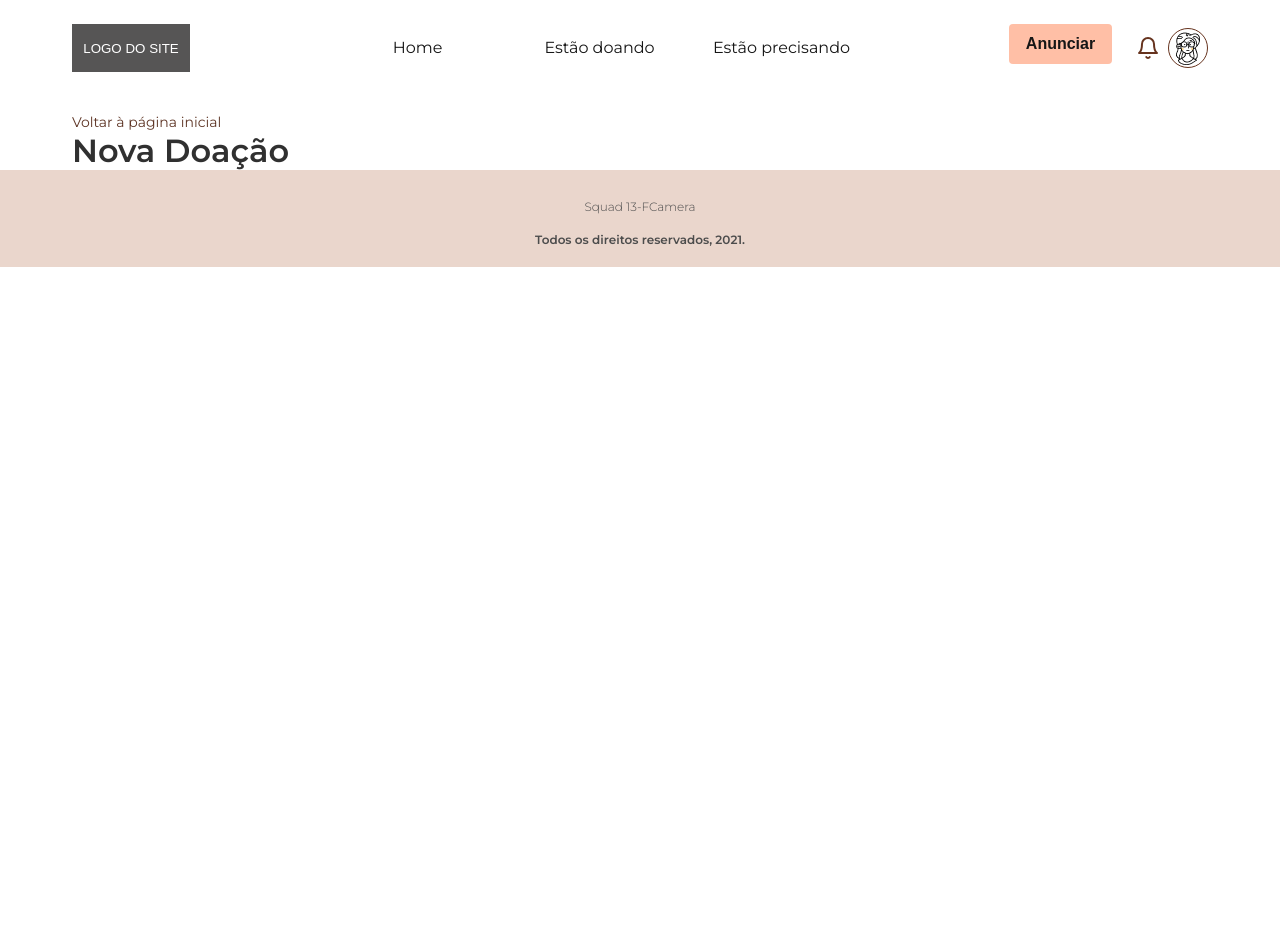
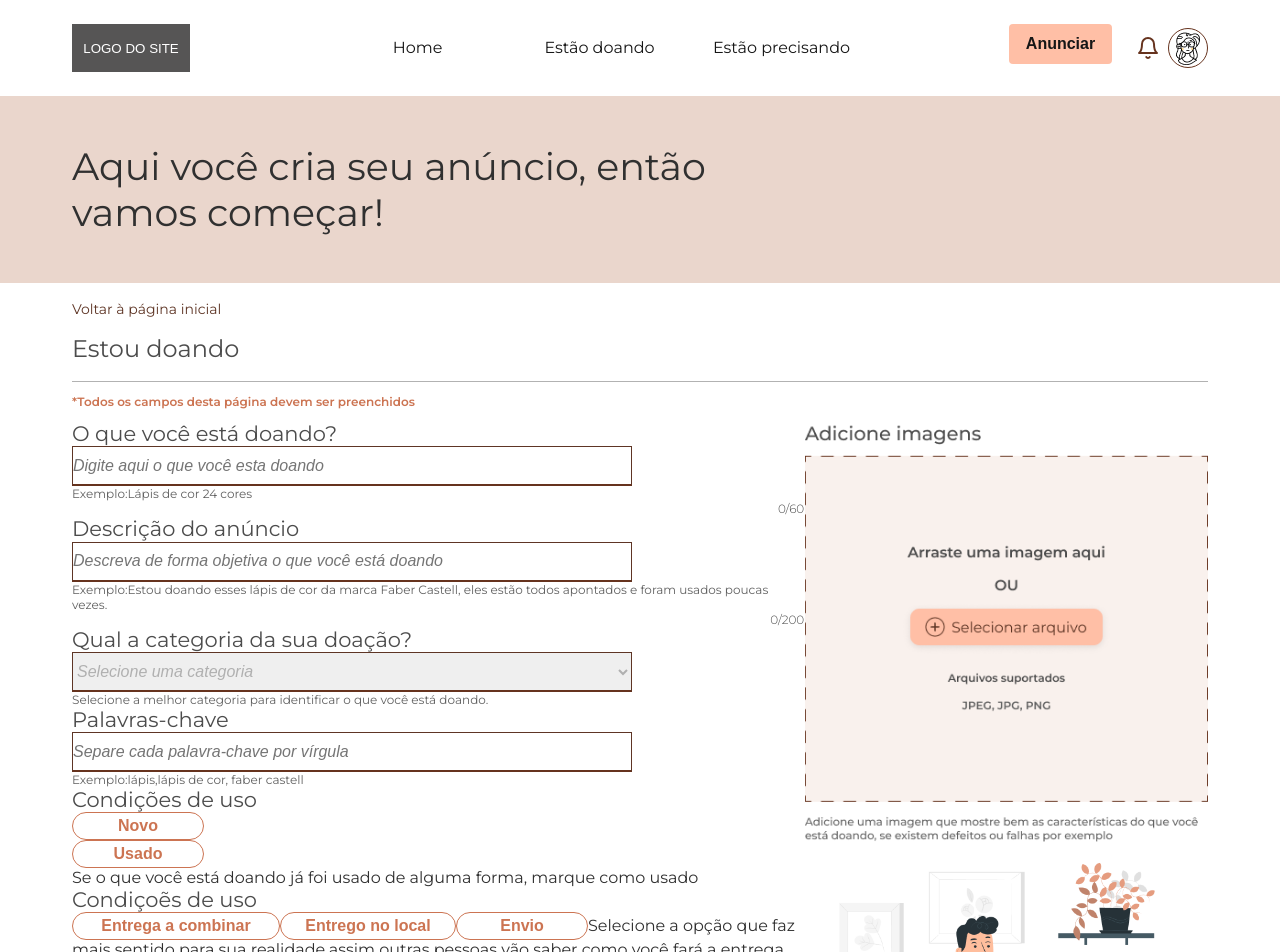
Before and after one commit to FCamara-Squad13/Mobile, a React (Create React App) app: page /nova-doacao in a window 1280 px wide. Shown: the top 952 px of the page. Before the commit the page ends 800 px from the top, so only its background shows below. Built offline with nearby package versions, Linux system fonts and the light colour scheme.

Commit message:
Work on CSS for form

```diff
--- a/src/components/FormPublishAd/index.tsx
+++ b/src/components/FormPublishAd/index.tsx
@@ -1,11 +1,14 @@
 import React from "react";
 import "./style.css";
 
+import imageUploader from "../../assets/images/image-upload.png";
+import newDonationPic from "../../assets/images/new-donation-illustration.png";
+
 const FormPublishAd: React.FC = () => {
   return (
+    <div className="new-donation-content">
       <div className="form-publish-ad">
-      <form>
-        <div className="what-are-you-donating">
+        <form className="new-donation">
           <h2 className="title-donating">O que você está doando?</h2>
           <input
             type="text"
@@ -16,9 +19,7 @@ const FormPublishAd: React.FC = () => {
             Exemplo:Lápis de cor 24 cores
           </span>
           <span className="span-number-donating">0/60</span>
-        </div>
 
-        <div className="description-donating">
           <h2 className="title-donating">Descrição do anúncio</h2>
           <input
             type="text"
@@ -30,9 +31,7 @@ const FormPublishAd: React.FC = () => {
             estão todos apontados e foram usados poucas vezes.
           </span>
           <span className="span-number-donating">0/200</span>
-        </div>
 
-        <div className="category-donating">
           <h2 className="title-donating">Qual a categoria da sua doação?</h2>
           <select className="input-donating">
             <option>Selecione uma categoria</option>
@@ -43,9 +42,7 @@ const FormPublishAd: React.FC = () => {
             Selecione a melhor categoria para identificar o que você está
             doando.
           </span>
-        </div>
 
-        <div className="key-words-donating">
           <h2 className="title-donating">Palavras-chave</h2>
           <input
             type="text"
@@ -55,22 +52,21 @@ const FormPublishAd: React.FC = () => {
           <span className="span-description-donating">
             Exemplo:lápis,lápis de cor, faber castell
           </span>
-        </div>
-
-        <div className="conditions-donating">
-          <h2 className="title-donating">Condiçoẽs de uso</h2>
+          <div className="use-conditions">
+            <h2 className="title-donating">Condições de uso</h2>
+            <div className="buttons-wrapper">
               <button type="button" className="new">
                 Novo
               </button>
               <button type="button" className="new">
                 Usado
               </button>
+            </div>
             <span className="span-conditions-donating">
-            Se o que você está doando já foi usado de alguma forma, marque como
-            usado
+              Se o que você está doando já foi usado de alguma forma, marque
+              como usado
             </span>
           </div>
-
           <div className="delivery-conditions-donating">
             <h2 className="title-donating">Condiçoẽs de uso</h2>
             <button type="button" className="delivery-to-match">
@@ -88,7 +84,6 @@ const FormPublishAd: React.FC = () => {
               doando.Lembre-se: tudo pode ser negociado :)
             </span>
           </div>
-
           <div className="your-location">
             <h2 className="title-donating">Sua localização</h2>
             <span className="state">Estado</span>
@@ -102,12 +97,23 @@ const FormPublishAd: React.FC = () => {
               placeholder="Digite aqui sua cidade"
             />
             <span className="span-location-donating">
-            Só precisamos saber sua cidade e Estado para facilitar o contato e a
-            entrega da doação.Seu endereço não será solicitado e quem decide
+              Só precisamos saber sua cidade e Estado para facilitar o contato e
+              a entrega da doação.Seu endereço não será solicitado e quem decide
               como vai fazer a doação é você
             </span>
           </div>
         </form>
+        <div className="new-donation-images-wrapper">
+          <img
+            src={imageUploader}
+            alt="imagem de funcionalidade de upload de imagem, ainda não implementada"
+          />
+          <img
+            src={newDonationPic}
+            alt="homem separando itens para colocar em caixa de papelão com etiqueta escrita 'Doação'"
+          />
+        </div>
+      </div>
     </div>
   );
 };
--- a/src/components/FormPublishAd/style.css
+++ b/src/components/FormPublishAd/style.css
@@ -1,3 +1,26 @@
+.new-donation-content {
+  display: block;
+  width: 100%;
+}
+
+.form-publish-ad {
+  display: flex;
+}
+
+.new-donation {
+  display: flex;
+  flex-direction: column;
+}
+
+.use-conditions {
+  display: flex;
+  flex-direction: column;
+}
+
+.buttons-wrapper {
+  display: flex;
+}
+
 .title-donating {
   font-weight: 500;
   font-size: 21px;
@@ -88,3 +111,7 @@
 .input-city-donating {
   width: 368px;
 }
+
+.new-donation-images-wrapper img {
+  max-width: 100%;
+}
--- a/src/components/Hero/style.css
+++ b/src/components/Hero/style.css
@@ -13,12 +13,12 @@
   font-weight: 500;
   font-size: 38px;
   line-height: 45.6px;
-  max-width: 600px;
+  max-width: 650px;
 }
 
 .hero-subtitle {
   font-weight: 300;
   font-size: 21px;
   line-height: 25.2px;
-  max-width: 75%;
+  max-width: 800px;
 }
--- a/src/pages/NovaDoacao/index.tsx
+++ b/src/pages/NovaDoacao/index.tsx
@@ -1,14 +1,27 @@
 import React from "react";
 import BackToHome from "../../components/BackToHome";
+import FormPublishAd from "../../components/FormPublishAd";
+import Hero from "../../components/Hero";
+
+import "./style.css";
 
 const NovaDoacao: React.FC = () => {
+  const heroTitle = "Aqui você cria seu anúncio, então vamos começar!";
+
   return (
-    <div className="container">
-      <div className="details-content">
-        <BackToHome />
-        <h1>Nova Doação</h1>
+    <>
+      <Hero title={heroTitle} subtitle="" heroPath="" />
+      <div className="container">
+        <div className="content">
+          <BackToHome />
+          <h1 className="new-donation-title">Estou doando</h1>
+          <p className="all-fields-must-be-filled">
+            *Todos os campos desta página devem ser preenchidos
+          </p>
+          <FormPublishAd />
+        </div>
       </div>
-    </div>
+    </>
   );
 };
 
--- /dev/null
+++ b/src/pages/NovaDoacao/style.css
@@ -0,0 +1,16 @@
+.new-donation-title {
+  font-weight: 500;
+  font-size: 24px;
+  line-height: 29px;
+  color: var(--color-dark-primary);
+  padding: 16px 0 18px;
+  border-bottom: 1px solid #B2B2B2;
+}
+
+.all-fields-must-be-filled {
+  font-weight: 600;
+  font-size: 12px;
+  line-height: 15px;
+  color: var(--color-peach-secondary);
+  margin: 12px 0;
+}
--- a/src/pages/NovoPedido.tsx
+++ b/src/pages/NovoPedido/NovoPedido.tsx
@@ -1,5 +1,5 @@
 import React from "react";
-import BackToHome from "../components/BackToHome";
+import BackToHome from "../../components/BackToHome";
 
 const NovoPedido: React.FC = () => {
   return (
--- a/src/pages/PublicarAnuncio/index.tsx
+++ b/src/pages/PublicarAnuncio/index.tsx
@@ -1,7 +1,6 @@
 import React from "react";
 
 import Hero from "../../components/Hero";
-import homeHero from "../../assets/images/Wallpaper-hero-home.png";
 
 const PublicarAnuncio: React.FC = () => {
   return (
@@ -9,7 +8,7 @@ const PublicarAnuncio: React.FC = () => {
       <Hero
         title="Aqui você cria seu anúncio, então vamos começar!"
         subtitle=""
-        heroPath={homeHero}
+        heroPath=""
       />
     </>
   );
--- a/src/routes/index.tsx
+++ b/src/routes/index.tsx
@@ -12,7 +12,7 @@ import Navbar from "../components/Navbar";
 import Footer from "../components/Footer";
 import Detalhes from "../pages/Detalhes";
 import NovaDoacao from "../pages/NovaDoacao";
-import NovoPedido from "../pages/NovoPedido";
+import NovoPedido from "../pages/NovoPedido/NovoPedido";
 
 const Routes: React.FC = () => (
   <>
```
Also changed, not shown: src/assets/images/image-upload.png (added), src/assets/images/new-donation-illustration.png (added). Lines whose indentation alone changed are shown as unchanged.
